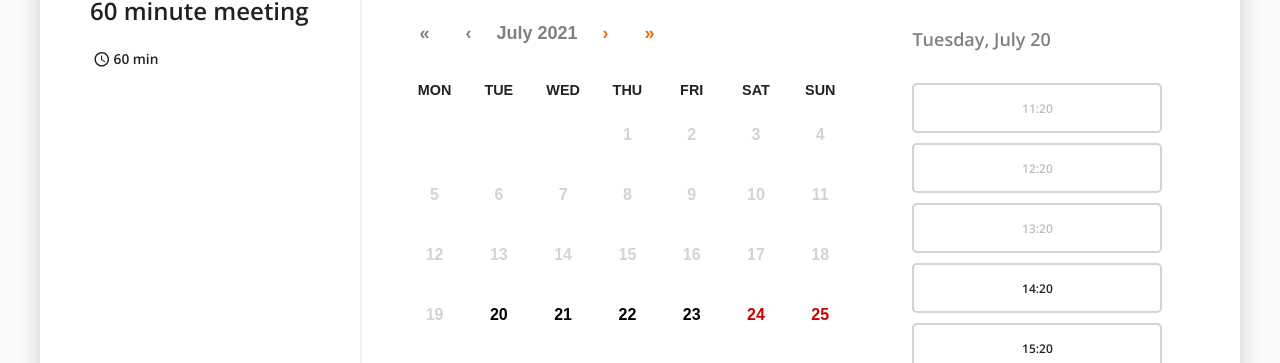
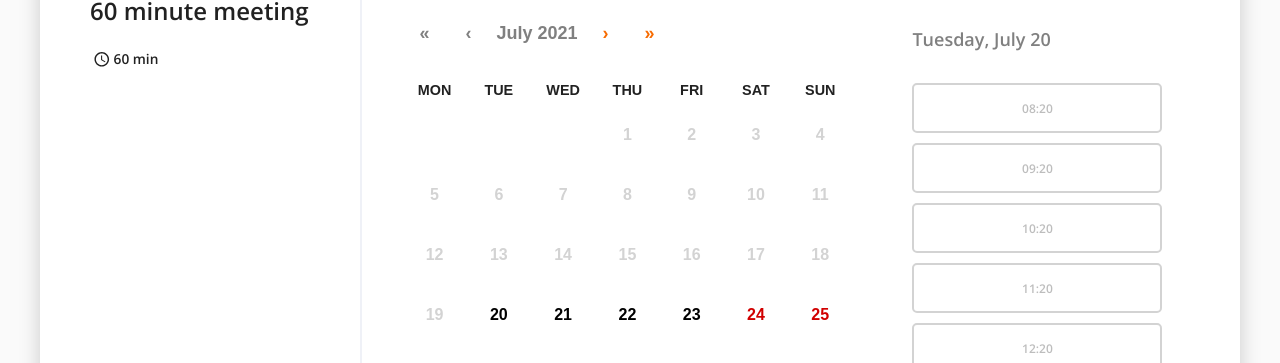
Before and after one commit to hatchways/team-long-john, a React (Create React App) app in the folder client/: page /scheduler in a window 1280 px wide. Shown: the part 164-527 px from the top of the page. Built offline with nearby package versions, Linux system fonts and the light colour scheme.

Commit message:
Available days support complete.

```diff
--- a/client/src/pages/Scheduler/Scheduler.tsx
+++ b/client/src/pages/Scheduler/Scheduler.tsx
@@ -31,7 +31,7 @@ export default function Scheduler(): JSX.Element {
   const duration = 60;
   const availableDays = ['Monday', 'Tuesday', 'Wednesday', 'Thursday', 'Friday'];
   const userTimeZone = 'America/Toronto';
-  const startTime = '11:20';
+  const startTime = '08:20';
   const endTime = '20:00';
 
   const today = new Date();
@@ -79,11 +79,6 @@ export default function Scheduler(): JSX.Element {
   };
 
   const updateDate = (event: Date) => {
-    // Since clicking on the calendar gives the date object in the local timezone,
-    // only extract the year, month, and date info from the event.
-    // Then create a moment using the timezone and get ISOString.
-    const dateInfo = moment(event).format('YYYY-MM-DD');
-    const momentTZ = moment.tz(dateInfo, timeZone);
     setDateSelected(event);
   };
 
@@ -105,7 +100,7 @@ export default function Scheduler(): JSX.Element {
   const checkDisableTime = (timeValue: string) => {
     // Put further disabling based on user's google calendar info here.
     const userMoment = calenDateToUserTZ(timeValue);
-    return userMoment.isBefore(moment(today));
+    return userMoment.isBefore(moment(today)) || !availableDays.includes(userMoment.format('dddd'));
   };
 
   const timeButtonBuilder = (curMoment: moment.Moment, endMoment: moment.Moment) => {
```
